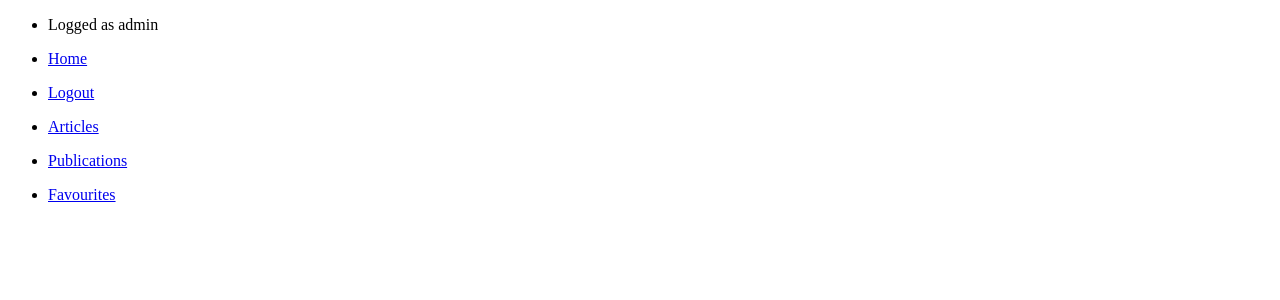
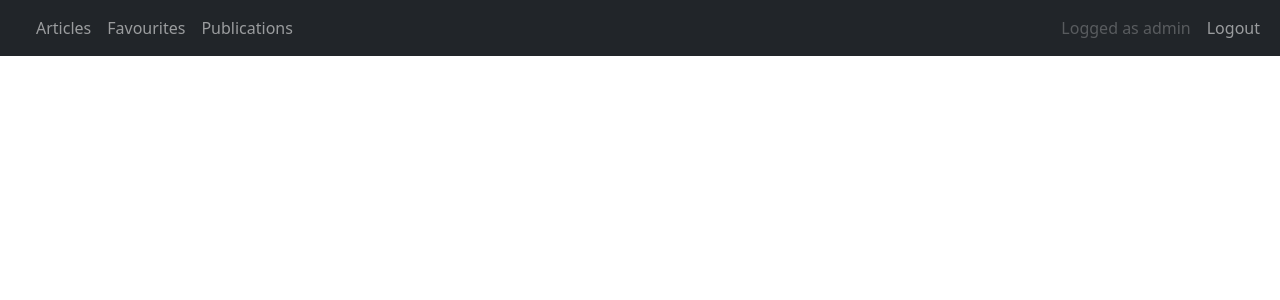
Before and after one commit to Dmitry-Diordychuk/Django-Bootcamp-Day-07, a Django app: page /favourites/ in a window 1280 px wide. Shown: the top 300 px of the page. Run offline with Django 3.2, Linux system fonts and the light colour scheme; a user stored in the database is signed in; data comes from the database, SQL or seed files in the repository; both versions use the stored data as it was after the commit; some libraries are stand-ins or nearby versions.

Commit message:
bootstrap failed(

```diff
--- a/ex/templates/ex/article_list.html
+++ b/ex/templates/ex/article_list.html
@@ -16,7 +16,7 @@
 		<td>{{ article.title }}</td>
 		<td>{{ article.author }}</td>
 		<td>{{ article.created|timesince }}</td>
-		<td>{{ article.synopsis|truncatechars:21 }}</td>
+		<td>{{ article.synopsis|truncatechars:20 }}</td>
 		<td><a href="{% url 'detail' article.pk %}">Detail</a></td>
 	</tr>
 	{% endfor %}
--- a/ex/templates/ex/base.html
+++ b/ex/templates/ex/base.html
@@ -1,11 +1,20 @@
-<!DOCTYPE html>
+<!doctype html>
 <html lang="en">
 <head>
-    <meta charset="UTF-8">
+    <meta charset="utf-8">
+    <meta name="viewport" content="width=device-width, initial-scale=1">
     <title>{% block tile %}Default title{% endblock %}</title>
+    <link href="https://cdn.jsdelivr.net/npm/bootstrap@5.1.3/dist/css/bootstrap.min.css" rel="stylesheet" integrity="sha384-1BmE4kWBq78iYhFldvKuhfTAU6auU8tT94WrHftjDbrCEXSU1oBoqyl2QvZ6jIW3" crossorigin="anonymous">
+    <style>
+        @import url("//netdna.bootstrapcdn.com/bootstrap/3.0.0/css/bootstrap-glyphicons.css");
+        .the-icon {
+            color: #9e9e9e;
+        }
+    </style>
 </head>
 <body>
     {% block body %}
     {% endblock %}
+    <script src="https://cdn.jsdelivr.net/npm/bootstrap@5.1.3/dist/js/bootstrap.bundle.min.js" integrity="sha384-ka7Sk0Gln4gmtz2MlQnikT1wXgYsOg+OMhuP+IlRH9sENBO0LRn5q+8nbTov4+1p" crossorigin="anonymous"></script>
 </body>
 </html>
--- a/ex/templates/ex/nav.html
+++ b/ex/templates/ex/nav.html
@@ -1,39 +1,49 @@
-<nav class="navbar navbar-default">
+<nav class="navbar navbar-expand-lg navbar-dark bg-dark">
+  <div class="container-fluid">
+    <a class="navbar-brand" href="{% url 'home' %}">
+      <span class="glyphicon glyphicon-book the-icon" aria-hidden="true"></span>
+    </a>
+    <button class="navbar-toggler" type="button" data-bs-toggle="collapse" data-bs-target="#navbarSupportedContent" aria-controls="navbarSupportedContent" aria-expanded="false" aria-label="Toggle navigation">
+      <span class="navbar-toggler-icon"></span>
+    </button>
+    <div class="collapse navbar-collapse" id="navbarSupportedContent">
+      <ul class="navbar-nav me-auto mb-2 mb-lg-0">
+        <li class="nav-item">
+          <a class="nav-link" href="{% url 'articles' %}">Articles</a>
+        </li>
         {% if user.is_authenticated %}
-  <ul>
-    <li><p>Logged as {{ user }}</p></li>
-  </ul>
+        <li class="nav-item">
+          <a class="nav-link" href="{% url 'favourites' %}">Favourites</a>
+        </li>
+        <li class="nav-item">
+          <a class="nav-link" href="{% url 'publications' %}">Publications</a>
+        </li>
+        {% else %}
+        <li class="nav-item">
+          <a class="nav-link" href="{% url 'register' %}">Register</a>
+        </li>
         {% endif %}
-  <ul class="nav navbar-nav">
-    <li><a href="{% url 'home' %}">Home</a></li>
       </ul>
       {% if user.is_authenticated %}
-  <ul class="nav navbar-nav">
-      <li><a href="{% url 'logout' %}">Logout</a></li>
+      <ul class="navbar-nav ms-auto mb-2 mb-lg-0">
+        <li class="nav-item">
+          <a class="nav-link disabled">Logged as {{ user }}</a>
+        </li>
+        <li class="nav-item">
+          <a class="nav-link" href="{% url 'logout' %}">Logout</a>
+        </li>
       </ul>
       {% else %}
-  <ul>
-      <li>
-        <form method="post" action="{% url 'login' %}">
+      <form class="d-flex" method="post" action="{% url 'login' %}">
         {% csrf_token %}
         {{ login_form.as_p }}
-          <input type="submit" value="login" />
+        <button class="btn btn-outline-success" type="submit">Login</button>
       </form>
-      </li>
-  </ul>
-  <ul>
-    <li><a href="{% url 'register' %}">Register</a></li>
-  </ul>
       {% endif %}
-  <ul class="nav navbar-nav">
-      <li><a href="{% url 'articles' %}">Articles</a></li>
-  </ul>
-  {% if user.is_authenticated %}
-  <ul class="nav navbar-nav">
-    <li><a href="{% url 'publications' %}">Publications</a></li>
-  </ul>
-  <ul class="nav navbar-nav">
-    <li><a href="{% url 'favourites' %}">Favourites</a></li>
-  </ul>
-  {% endif %}
+      <!-- <form class="d-flex">
+        <input class="form-control me-2" type="search" placeholder="Search" aria-label="Search">
+        <button class="btn btn-outline-success" type="submit">Search</button>
+      </form> -->
+    </div>
+  </div>
 </nav>
--- a/ex/templates/ex/publication_list.html
+++ b/ex/templates/ex/publication_list.html
@@ -14,7 +14,7 @@
 	<tr>
 		<td>{{ article.title }}</td>
 		<td>{{ article.created|timesince }}</td>
-		<td>{{ article.synopsis|truncatechars:21 }}</td>
+		<td>{{ article.synopsis|truncatechars:20 }}</td>
 		<td><a href="{% url 'detail' article.pk %}">Detail</a></td>
 	</tr>
 	{% endfor %}
--- a/ex/views.py
+++ b/ex/views.py
@@ -14,6 +14,7 @@ from django.contrib.auth.decorators import login_required
 from .forms import CreateArticleForm, AddFavoriteForm
 from django.views.generic.edit import FormMixin
 from django.contrib.auth.forms import AuthenticationForm
+from .forms import PrettyAuthenticationForm
 
 # Create your views here.
 class Home(RedirectView):
@@ -22,11 +23,11 @@ class Home(RedirectView):
 
 class Articles(ListView):
 	model = Article
-	extra_context = {"login_form": AuthenticationForm()}
+	extra_context = {"login_form": PrettyAuthenticationForm()}
 
 
 class Login(LoginView):
-	extra_context = {"login_form": AuthenticationForm()}
+	extra_context = {"login_form": PrettyAuthenticationForm()}
 
 	def get(self, request, *args, **kwargs):
 		if request.user.is_authenticated:
@@ -93,7 +94,7 @@ class Register(SuccessMessageMixin, CreateView):
 	success_url = reverse_lazy('login')
 	form_class = UserCreationForm
 	template_name = 'registration/register.html'
-	extra_context = {"login_form": AuthenticationForm()}
+	extra_context = {"login_form": PrettyAuthenticationForm()}
 
 	def get(self, request, *args, **kwargs):
 		if request.user.is_authenticated:
```
Also changed, not shown: ex/forms.py (+15 -0 lines), db.sqlite3. Lines whose indentation alone changed are shown as unchanged.
